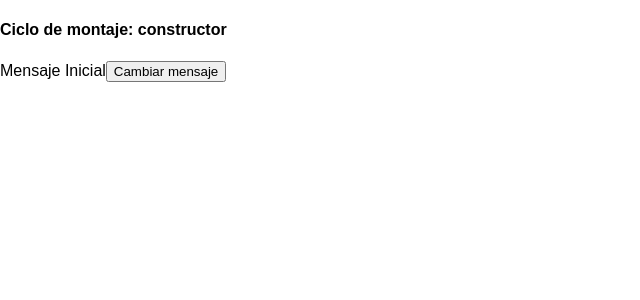
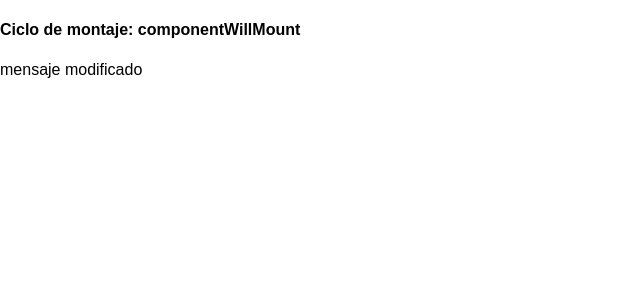
Before and after one commit to misan7/udemy-react, a React (Create React App) app: page / in a window 1280 px wide. Shown: the top 300 px of the page, without its empty margins (0-640 px from the left). Built offline with nearby package versions, Linux system fonts and the light colour scheme.

Commit message:
Ciclo de Vida: componentWillMount

```diff
--- a/src/App.js
+++ b/src/App.js
@@ -1,34 +1,12 @@
 import React, { Component } from 'react'
+import ComponentWillMount from './sections/life-cycle/componentWillMount.js'
 
 class App extends Component {
-  // constructor por defecto:
-  // constructor (...args) {
-  //   super(...args)
-  // }
-
-  constructor (props) {
-    super(props)  // Método que llama al constructor de la clase de la que extendemos, en este caso 'Component'
-    // inicializamos el state del componente con todas las variables que queramos
-    this.state = { mensajeInicial: 'Mensaje Inicial'}
-    // bindeamos el contexto al Método
-    // this.handleClick = this.handleClick.bind(this)
-  }
-
-  // Con arrow function es más limpio que con bind
-  handleClick = () => {
-    this.setState({ mensajeInicial: 'Mensaje Cambiado'})
-  }
-
-  render() {
+  render () {
     return (
       <div className="App">
-        <h4>Ciclo de montaje: constructor</h4>
-        {this.state.mensajeInicial}
-        <button onClick={this.handleClick}>
-          Cambiar mensaje
-        </button>
+        <ComponentWillMount />
       </div>
-
     )
   }
 }
--- /dev/null
+++ b/src/sections/life-cycle/componentWillMount.js
@@ -0,0 +1,26 @@
+import React, { Component } from 'react'
+
+class ComponentWillMount extends Component {
+  constructor (props) {
+    console.log('constructor')
+    super(props)
+    this.state = { mensaje: 'mensaje inicial'}
+  }
+
+  componentWillMount () {
+    console.log('componentWillMount')
+    this.setState({ mensaje: 'mensaje modificado' })
+  }
+
+  render () {
+    console.log('render')
+    return (
+      <div>
+        <h4>Ciclo de montaje: componentWillMount</h4>
+        <p>{this.state.mensaje}</p>
+      </div>
+    )
+  }
+}
+
+export default ComponentWillMount
```
Also changed, not shown: src/sections/life-cycle/constructor.js (added, +36 -0 lines).
